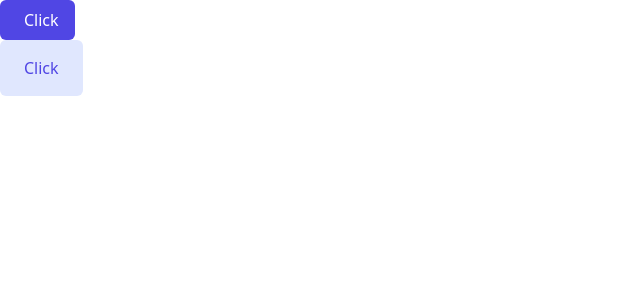
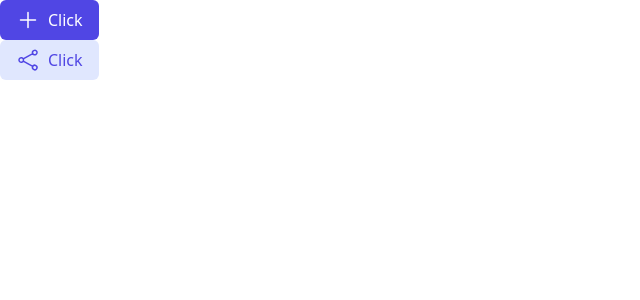
Before and after one commit to Fuzailkazi/recall_FE, a React (Vite) app: page / in a window 1280 px wide. Shown: the top 300 px of the page, without its empty margins (0-640 px from the left). Built offline with nearby package versions, Linux system fonts and the light colour scheme.

Commit message:
shareIcon implemented

```diff
--- a/src/App.tsx
+++ b/src/App.tsx
@@ -1,5 +1,6 @@
 import { Button } from './components/ui/Button';
 import { PlusIcon } from './icons/PlusIcon';
+import { ShareIcon } from './icons/ShareIcon';
 
 function App() {
   return (
@@ -8,9 +9,14 @@
         variant='primary'
         text='Click'
         size='md'
-        startIcon={<PlusIcon />}
+        startIcon={<PlusIcon size={'lg'} />}
       />
-      <Button variant='secondary' text='Click' size='lg' />
+      <Button
+        variant='secondary'
+        text='Click'
+        size='md'
+        startIcon={<ShareIcon size={'lg'} />}
+      />
     </>
   );
 }
--- /dev/null
+++ b/src/icons/ShareIcon.tsx
@@ -0,0 +1,20 @@
+import { IconProps, iconSizeVariants } from '.';
+
+export const ShareIcon = (props: IconProps) => {
+  return (
+    <svg
+      xmlns='http://www.w3.org/2000/svg'
+      fill='none'
+      viewBox='0 0 24 24'
+      stroke-width='1.5'
+      stroke='currentColor'
+      className={iconSizeVariants[props.size]}
+    >
+      <path
+        stroke-linecap='round'
+        stroke-linejoin='round'
+        d='M7.217 10.907a2.25 2.25 0 1 0 0 2.186m0-2.186c.18.324.283.696.283 1.093s-.103.77-.283 1.093m0-2.186 9.566-5.314m-9.566 7.5 9.566 5.314m0 0a2.25 2.25 0 1 0 3.935 2.186 2.25 2.25 0 0 0-3.935-2.186Zm0-12.814a2.25 2.25 0 1 0 3.933-2.185 2.25 2.25 0 0 0-3.933 2.185Z'
+      />
+    </svg>
+  );
+};
```
